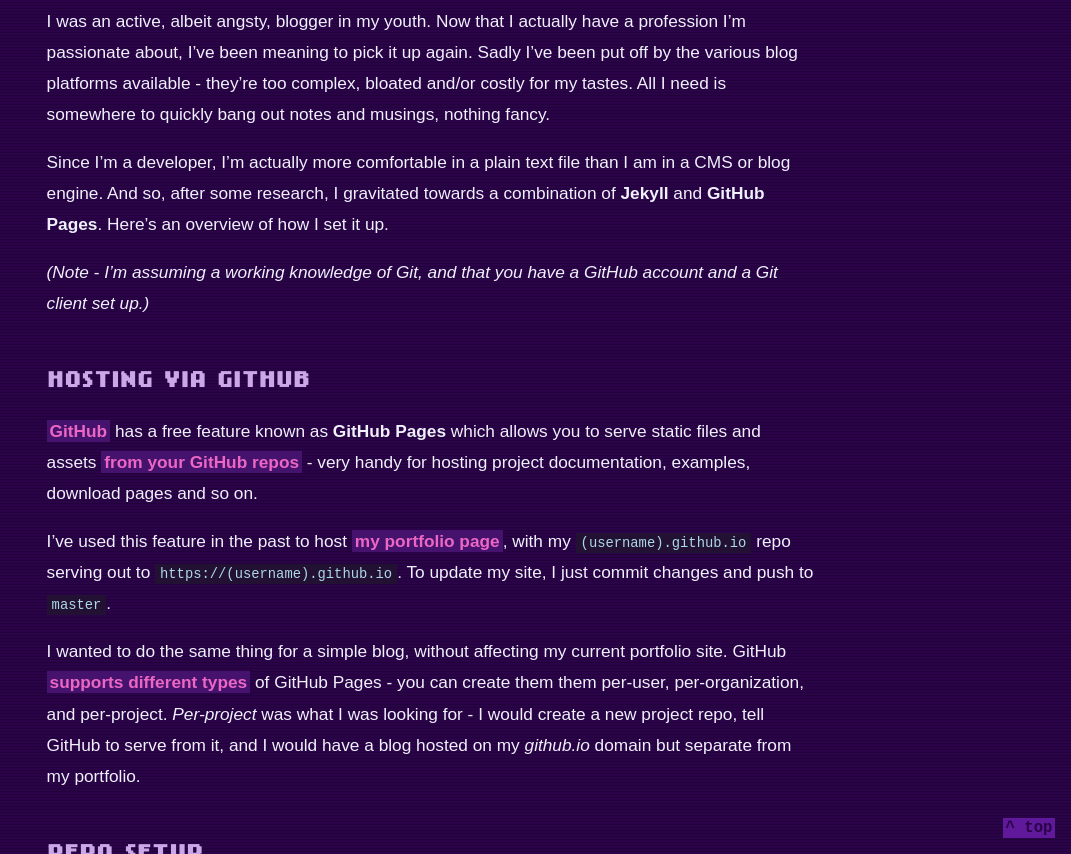
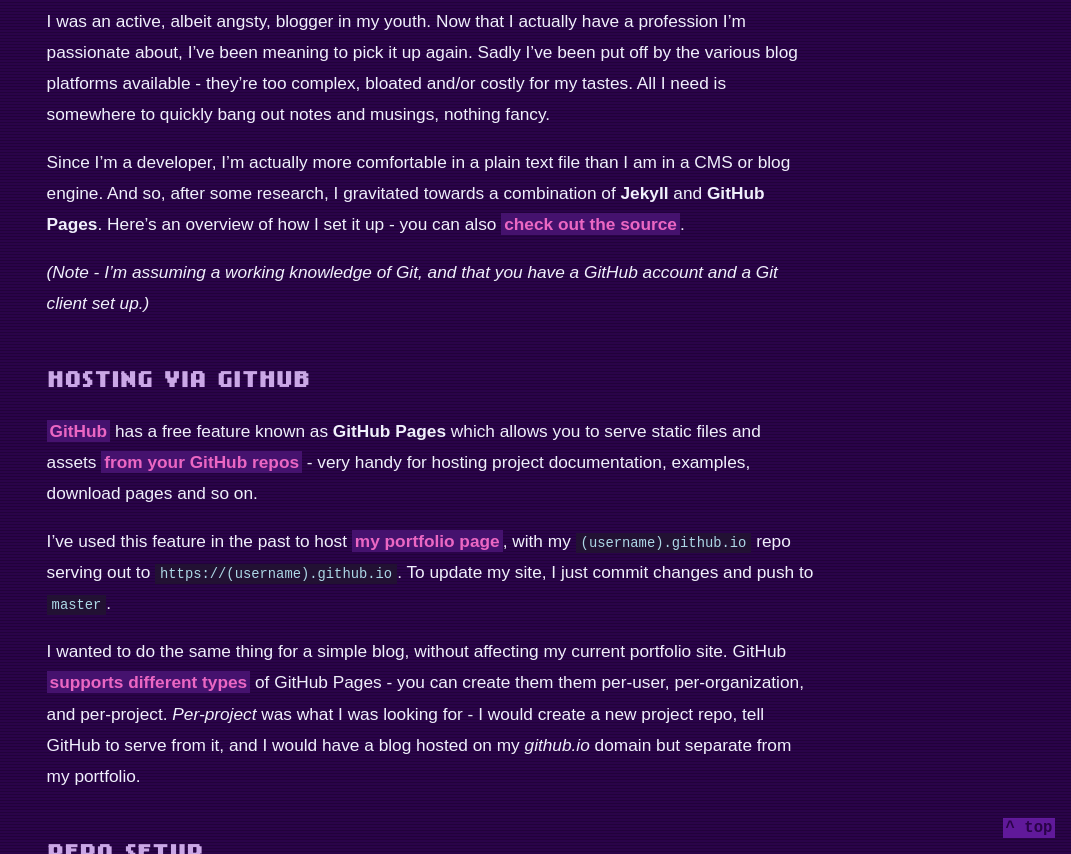
Before and after one commit to njmcode/blog, a Jekyll site: the page built from _posts/2016-10-14-blogging-via-github.md, in a window 1280 px wide and 900 px high, scrolled down 657 px, cut to the strip 46-900 px from the top of the window. Shown: the whole strip, without its empty margins (209-1280 px from the left). Built offline with Jekyll 4.4.1, drawn with Linux system fonts in a browser that asks for light colours.

Commit message:
Fixed broken GitHub link and added source

```diff
--- a/_includes/author.html
+++ b/_includes/author.html
@@ -5,7 +5,7 @@
         musician and game jammer/advocate. He's on
         <a href="https://twitter.com/njmcode" target="_blank">Twitter</a>,
         <a href="https://codepen.io/njmcode" target="_blank">CodePen</a> and
-        <a href="https://github.io/njmcode" target="_blank">GitHub</a>
+        <a href="https://github.com/njmcode" target="_blank">GitHub</a>
         if you're into that sort of thing.
     </aside>
 </div>
--- a/_posts/2016-10-14-blogging-via-github.md
+++ b/_posts/2016-10-14-blogging-via-github.md
@@ -16,7 +16,7 @@
 Since I'm a developer, I'm actually more comfortable in a plain text file than I am in a
 CMS or blog engine. And so, after some research, I gravitated towards a
 combination of **Jekyll** and **GitHub Pages**.  Here's an overview of how I set it
-up.
+up - you can also [check out the source][blogsrc].
 
 _(Note - I'm assuming a working knowledge of Git, and that you have a GitHub account and a Git client set up.)_
 
```
Also changed, not shown: other parts of _posts/2016-10-14-blogging-via-github.md (+1 -1 lines).
